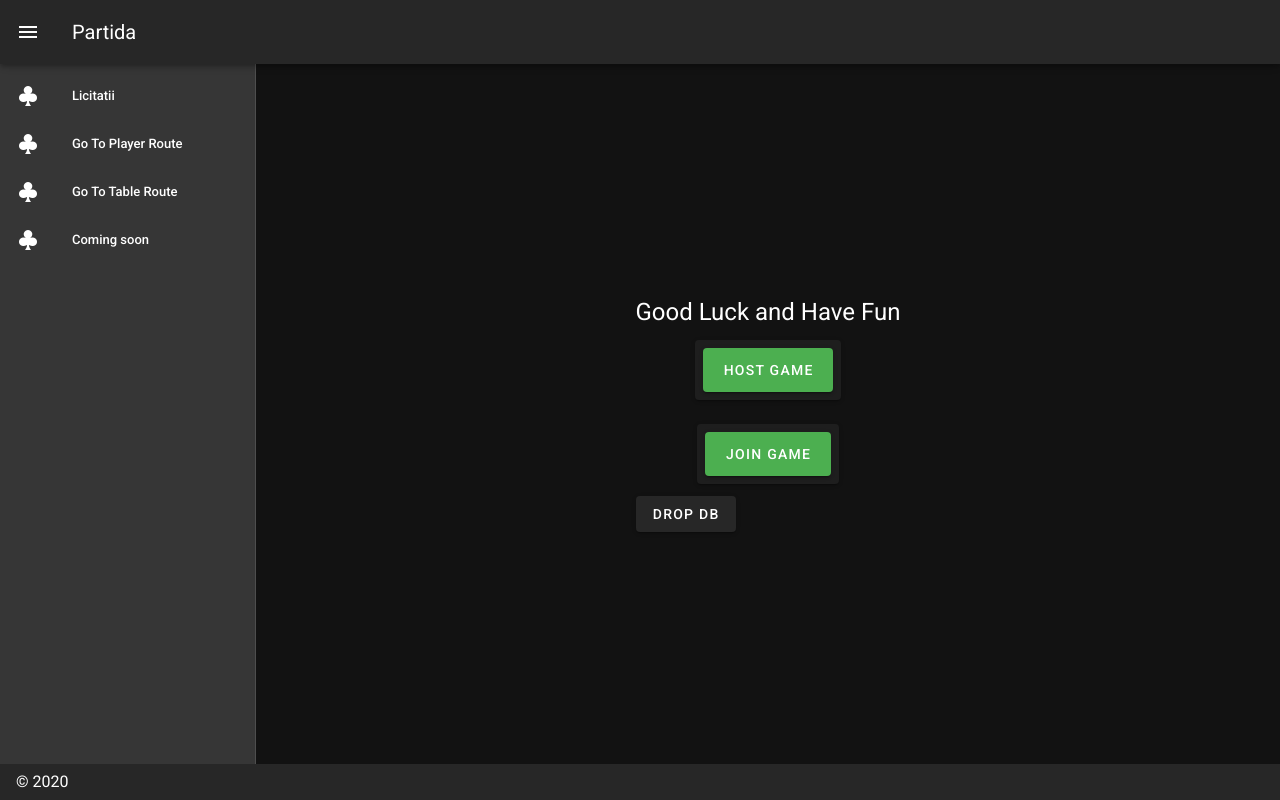
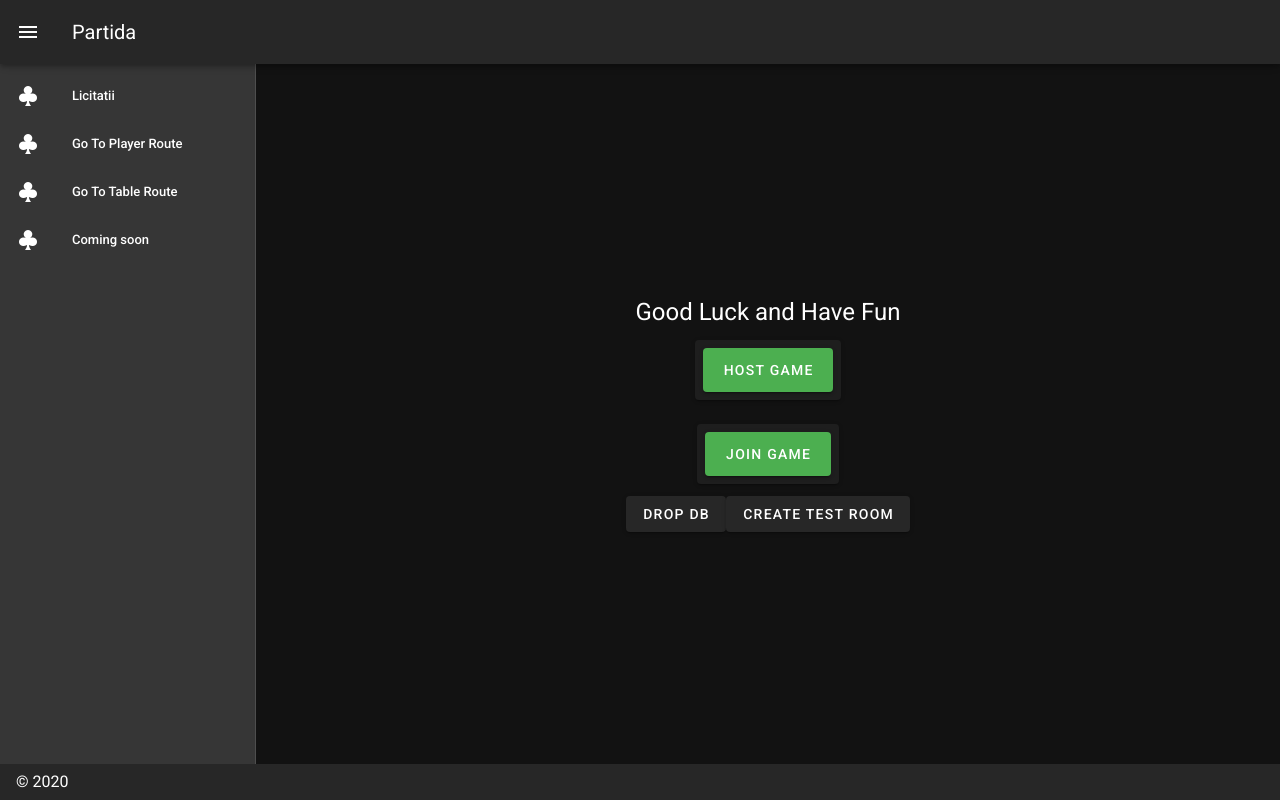
Before and after one commit to DoruNow/Partida, a Vue app: page / in a window 1280 px wide. Built offline with nearby package versions, Linux system fonts and the light colour scheme; no server answers; what vue-socket.io-extended would draw is missing.

Commit message:
add create full room

```diff
--- a/src/components/GetUserInformationComponent.vue
+++ b/src/components/GetUserInformationComponent.vue
@@ -110,7 +110,7 @@ export default class GetUserInformationComponent extends Vue {
         roomName: this.roomName,
         playerName: this.playerName,
         pin: this.pin,
-        position: this.select
+        playerId: this.select
       });
       this.$router
         .push(`/player/${this.select}/${this.roomName}`)
--- a/src/components/HomeComponent.vue
+++ b/src/components/HomeComponent.vue
@@ -3,6 +3,7 @@
     <GetUserInformationComponent :formType="'start'" />
     <GetUserInformationComponent :formType="'join'" />
     <v-btn @click="dropDb">Drop db</v-btn>
+    <v-btn @click="createTestRoom">Create test room</v-btn>
   </div>
 </template>
 
@@ -21,5 +22,38 @@ export default class HomeComponent extends Vue {
     // @ts-ignore
     this.$socket.client.emit("dropDb");
   }
+
+  createTestRoom() {
+    // @ts-ignore
+    this.$socket.client.emit("createRoom", {
+      roomName: "testRoom",
+      playerName: "Player 1",
+      pin: 1091,
+      playerId: 0
+    });
+    // @ts-ignore
+    this.$socket.client.emit("joinRoom", {
+      roomName: "testRoom",
+      playerName: "Player 2",
+      pin: 1091,
+      playerId: 1
+    });
+    // @ts-ignore
+    this.$socket.client.emit("joinRoom", {
+      roomName: "testRoom",
+      playerName: "Player 3",
+      pin: 1091,
+      playerId: 2
+    });
+    // @ts-ignore
+    this.$socket.client.emit("joinRoom", {
+      roomName: "testRoom",
+      playerName: "Player 4",
+      pin: 1091,
+      playerId: 3
+    });
+
+    this.$router.push("/player/0/testRoom").catch(err => err);
+  }
 }
 </script>
--- a/src/router/index.ts
+++ b/src/router/index.ts
@@ -12,7 +12,7 @@ const routes = [
     component: HomePageView
   },
   {
-    path: "/player/:position/:roomName",
+    path: "/player/:playerId/:roomName",
     component: PlayerView
   },
   {
--- a/src/views/PlayerView.vue
+++ b/src/views/PlayerView.vue
@@ -1,10 +1,9 @@
 <template>
   <div class="container">
     <div class="action-bar">
-      <v-toolbar color="rgba(0,0,0,0)" flat v-if="position === '0'">
+      <v-toolbar color="rgba(0,0,0,0)" flat v-if="playerId === '0'">
         <v-spacer></v-spacer>
         <v-btn
-          v-if="!isDisabled"
           class="mx-2"
           small
           color="rgba(255,255,255,0.3)"
@@ -15,15 +14,12 @@
         <v-btn
           class="mx-2"
           big
-          v-if="canStart"
-          :disabled="isDisabled"
           color="rgba(255,255,255,0.3)"
           @click="startGame()"
           >{{ isDisabled }}
         </v-btn>
         <v-spacer></v-spacer>
         <v-btn
-          v-if="!isDisabled"
           class="mx-2"
           small
           color="rgba(255,255,255,0.3)"
@@ -63,36 +59,35 @@ export default class PlayerView extends mixins(PlayingCardMapper, DeckMixin) {
   isCardSelected = false;
   selectedCard = {};
   orderedCards = {};
-  position = null;
+  playerId = null;
   roomName = null;
   cards = null;
   isDisabled = true;
   canStart = true;
 
   mounted() {
-    this.position = this.$route.params.position;
+    this.playerId = this.$route.params.playerId;
     this.roomName = this.$route.params.roomName;
 
     // The user goes to an existing game when route params match
     // local storage params
     // if (
-    //   localStorage.position === this.position &&
+    //   localStorage.playerId === this.playerId &&
     //   localStorage.roomName === this.roomName
     // ) {
     //   // @ts-ignore
     //   this.$socket.client.emit("reloadGame", {
     //     roomName: this.roomName,
-    //     position: this.position
+    //     playerId: this.playerId
     //   });
     // } else {
-    //   localStorage.position = this.position;
+    //   localStorage.playerId = this.playerId;
     //   localStorage.roomName = this.roomName;
     // }
 
     // @ts-ignore
     this.$socket.client.on("canStart", () => {
-      this.isDisabled = false;
-      console.log("can start emitted", this.isDisabled);
+      this.setIsDisabled();
     });
 
     // TODO remove
@@ -100,6 +95,10 @@ export default class PlayerView extends mixins(PlayingCardMapper, DeckMixin) {
     this.$socket.client.on("connectToRoom", data => console.log(data));
     // @ts-ignore
     this.$socket.client.on("catchError", data => console.log(data));
+  }
+
+  setIsDisabled() {
+    this.isDisabled = false;
   }
 
   setCardState(card) {
@@ -130,7 +129,7 @@ export default class PlayerView extends mixins(PlayingCardMapper, DeckMixin) {
     this.$socket.client.emit("startGame", { roomName: this.roomName });
     // @ts-ignore
     this.$socket.client.on("startGame", data => {
-      this.cards = this.orderCardsInHand(data.players[this.position].cards);
+      this.cards = this.orderCardsInHand(data.players[this.playerId].cards);
       this.canStart = false;
     });
   }
@@ -139,7 +138,7 @@ export default class PlayerView extends mixins(PlayingCardMapper, DeckMixin) {
     // @ts-ignore
     this.$socket.client.emit("endCurrentHandSuccessfully");
     // @ts-ignore
-    this.$socket.client.emit("addPoint", { team: this.position % 2 });
+    this.$socket.client.emit("addPoint", { team: this.playerId % 2 });
   }
 
   // api may change
@@ -151,7 +150,7 @@ export default class PlayerView extends mixins(PlayingCardMapper, DeckMixin) {
   restartGame() {
     this.startGame();
 
-    localStorage.position = undefined;
+    localStorage.playerId = undefined;
     localStorage.roomName = undefined;
   }
 }
```
